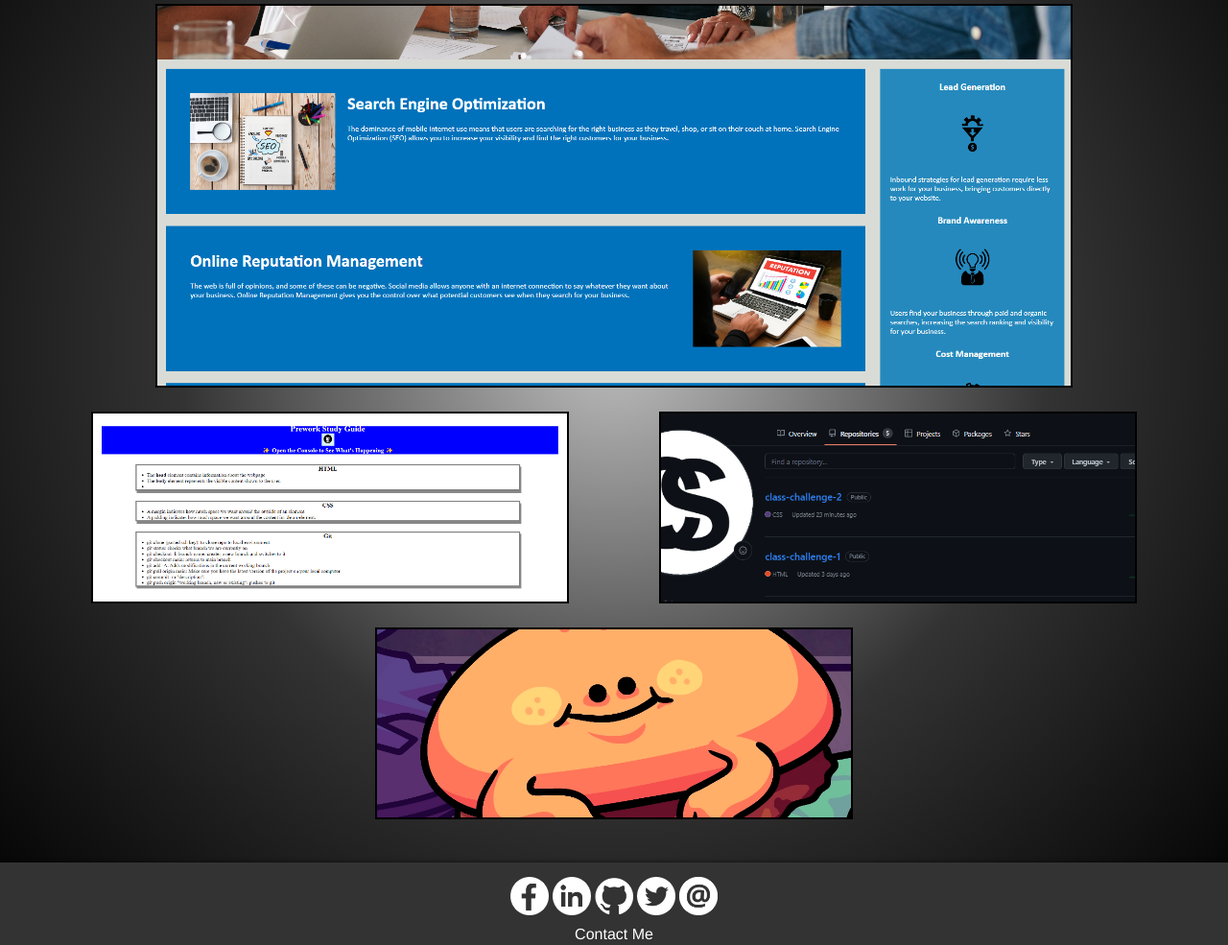
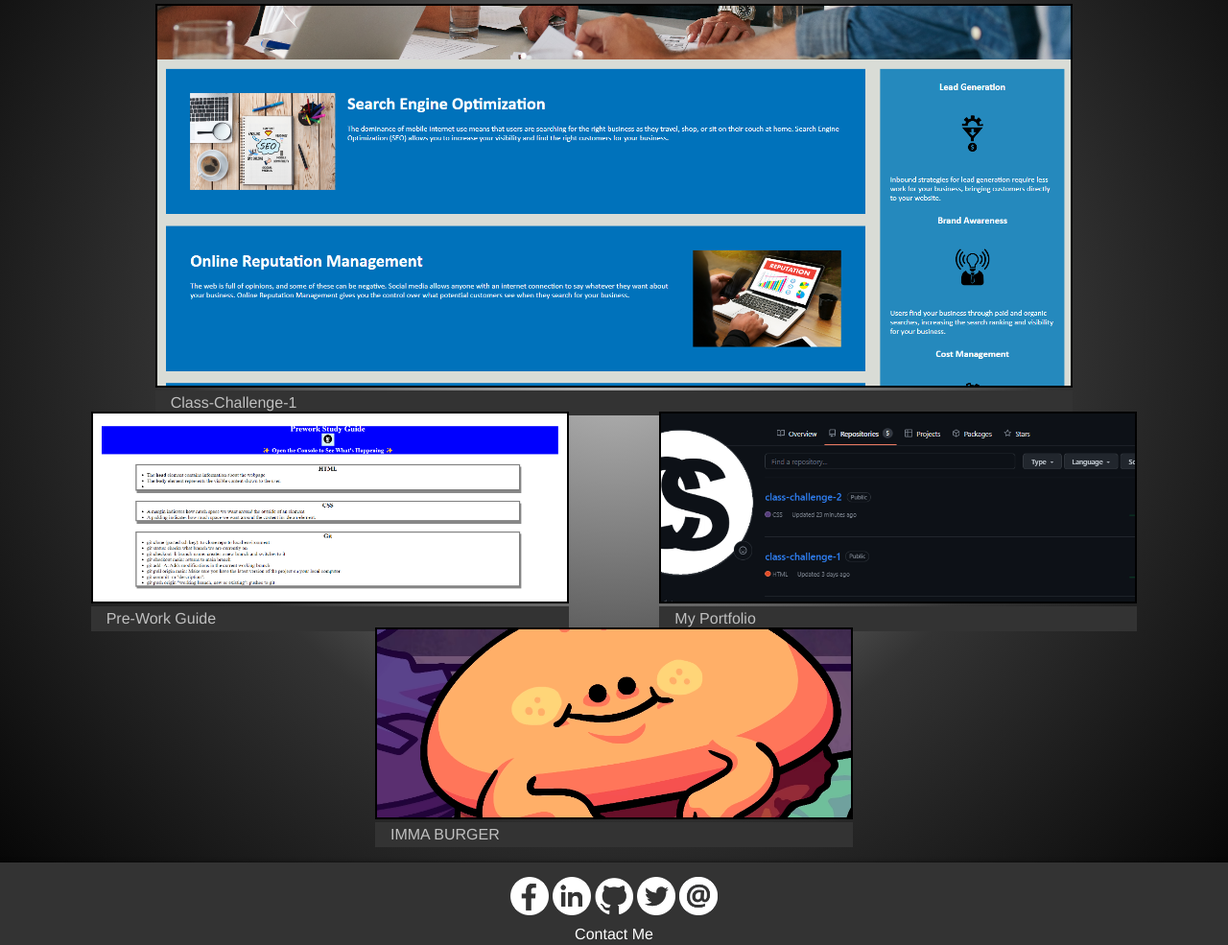
Before and after one commit to ChrisSutt/Chris-My-Portfolio, a plain HTML site: page index.html in a window 1280 px wide. Shown: the part 737-1722 px from the top of the page at 96% size. Drawn offline with Linux system fonts and the light colour scheme.

Commit message:
working on updated hero image, adding labels to images

```diff
--- a/assets/style.css
+++ b/assets/style.css
@@ -51,7 +51,7 @@ header img {
     box-shadow: 0px 1px 5px rgb(0, 0, 0) inset;
     height: 400px;
     width: 100%;
-    background-image: url("https://image-placeholder.com/images/actual-size/960x640.png");
+    background-image: url("./images/herome.png");
     background-size: cover;
     background-position: center;
 }
@@ -116,6 +116,24 @@ header img {
     height: 400px;
 }
 
+a {
+    text-decoration: none;
+}
+
+.text {
+    display: flex;
+    background-color: rgb(51, 51, 51);
+    color: silver;
+    font-size: 16px;
+    padding: 5px 16px;
+    opacity: 1;
+
+
+
+}
+
+
+
 .flexcontainer img {
     width: 100%;
     height: 200px;
@@ -127,12 +145,17 @@ header img {
 
 .box:hover {
     transform: scale(1.01);
-    box-shadow: 0px 0px 50px 1px rgb(0, 255, 13);
+    box-shadow: 0px 0px 25px 1px silver;
     filter: blur(1px);
 }
 
+.box:hover .text {
+    opacity: 0;
+    filter: blur(0px);
+}
 nav a:hover {
     color: silver;
+
 }
 
 
--- a/index.html
+++ b/index.html
@@ -24,7 +24,7 @@
 					<a href="#aboutme">About Me</a>
 				</li>
 				<li>
-					<a href="#portfolio">Portfolio</a><!--- Place I.d. Later-->
+					<a href="#portfolio">Portfolio</a>
 				</li>
 				<li>
 					<a href="#footer">Contact</a>
@@ -58,11 +58,14 @@
     </div>
 <div class = portfolio>
     <div class="flexcontainer">
-       <div class="box" id="box-portfolio"><a href="https://chrissutt.github.io/class-challenge-1/"><img src="assets\images\section1photo.png"></a>
-       </div>
-       <div  class="box"><a href="https://chrissutt.github.io/prework-study-guide/"><img src="assets\images\ICANCODE.png"></a></div>
-       <div class="box"><a href="https://github.com/ChrisSutt/"> <img src="assets\images\GITPROFILE.png"></a></div>
-       <div  class="box" id="boxignore"><img src="assets\images\Burger.png"></div>
+       <div class="box" id="box-portfolio"><a href="https://chrissutt.github.io/class-challenge-1/"><img src="assets\images\section1photo.png"></a><div class="text">Class-Challenge-1
+       </div></div>
+       <div  class="box"><a href="https://chrissutt.github.io/prework-study-guide/"><img src="assets\images\ICANCODE.png"></a><div class="text">Pre-Work Guide</div></div>
+       <div class="box"><a href="https://github.com/ChrisSutt/"> <img src="assets\images\GITPROFILE.png"></a><div class="text">My Portfolio</div></div>
+       <div  class="box" id="boxignore"><img src="assets\images\Burger.png">
+
+        <div class="text">IMMA BURGER</div></div>
+
     </div>
 
 
```
Also changed, not shown: assets/images/herome.png (added).
